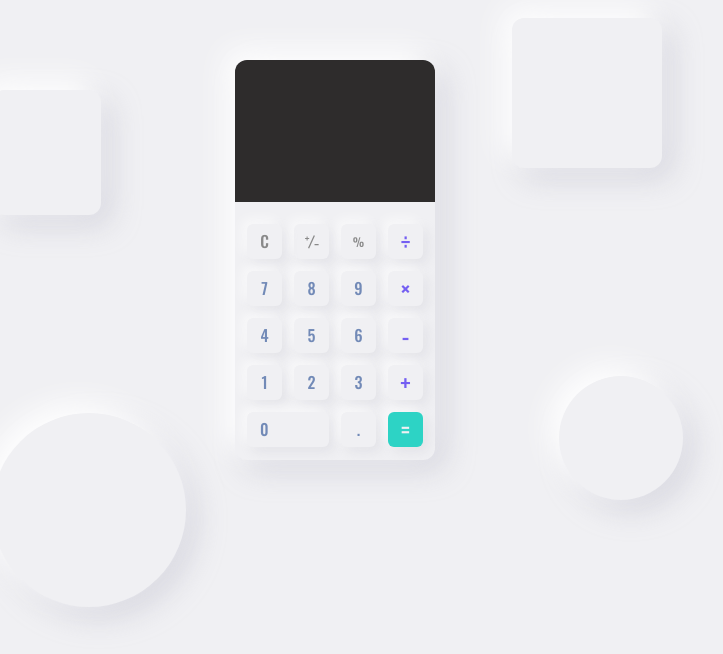
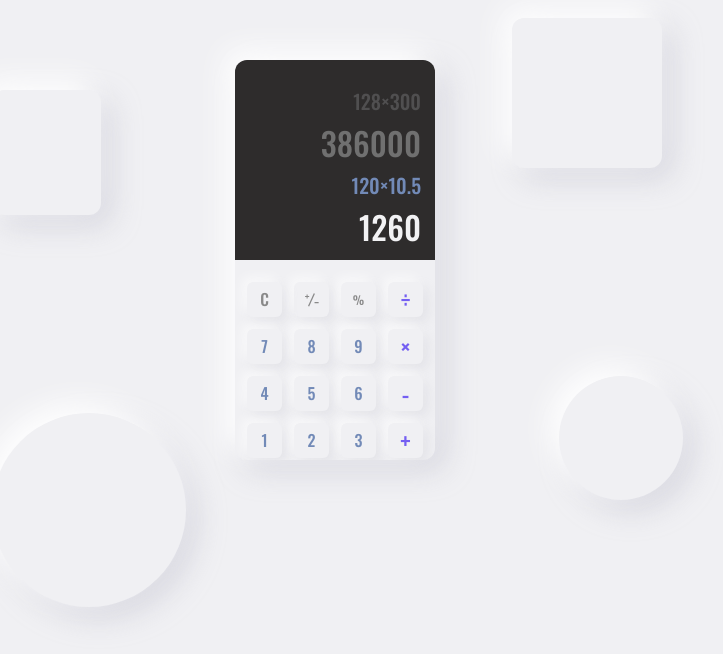
Before and after one commit to suhobski/neumorphic-calculator, a website built with Parcel: page index.html in a window 1280 px wide. Shown: the part 140-794 px from the top of the page, without its empty margins (305-1028 px from the left). Built offline with nearby package versions, Linux system fonts and the light colour scheme; files whose address does not match are found by name.

Commit message:
feat: add styles to display

```diff
--- a/index.html
+++ b/index.html
@@ -16,7 +16,12 @@
     <div class="wrap__round wrap__round--small"></div>
     <div class="wrap__round wrap__round--big"></div>
     <div class="calculator">
-      <div class="display"></div>
+      <div class="display">
+        <p class="display__previous-operation">128×300</p>
+        <p class="display__previous-result ">386000</p>
+        <p class="display__current-operation">120×10.5</p>
+        <p class="display__current-result">1260</p>
+      </div>
       <div class="keyboard">
         <div class="keyboard__rectangle"></div>
         <button class="keyboard__btn keyboard__btn--clear">C</button>
--- a/src/scss/components/_display.scss
+++ b/src/scss/components/_display.scss
@@ -1,5 +1,35 @@
 .display{
-  height: 142px;
+  display: grid;
+
+  grid-template-rows: repeat(4, auto);
+  align-content: flex-end;
+  gap: 12px;
+
+  height: 200px;
+  padding: 14px;
+
+  text-align: right;
 
   background: #2E2C2C;
+
+  &__previous-operation {
+    font-size: 20px;
+    color: #504F50;
+  }
+
+  &__previous-result {
+    font-size: 32px;
+    color: #707070;
+  }
+
+  &__current-operation {
+    font-size: 20px;
+    color: #728AB7;
+  }
+
+  &__current-result {
+    font-size: 32px;
+    text-align: right;
+    color: #F2F2F4;
+  }
 }
--- a/src/scss/config/_variables.scss
+++ b/src/scss/config/_variables.scss
@@ -3,7 +3,7 @@
 $screen-xs-max: 667px;
 
 // Small tablets and large smartphones (landscape view)
-$screen-sm-max: 768px;
+$screen-sm-max: 800px;
 
 // Small tablets (portrait view)
 $screen-md-max: 992px;
```
Also changed, not shown: src/style/main.css, 1 other file.
